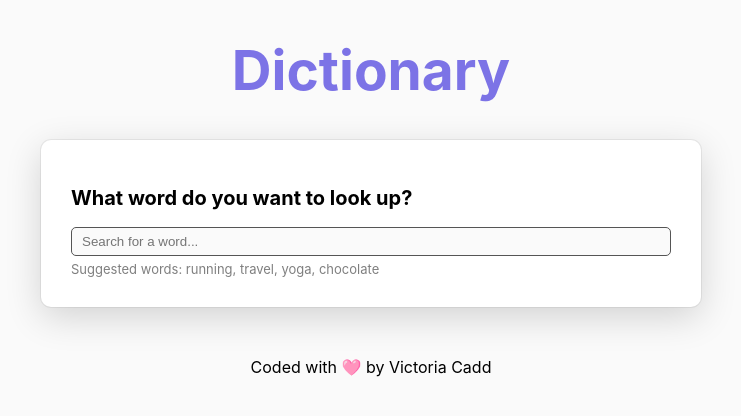
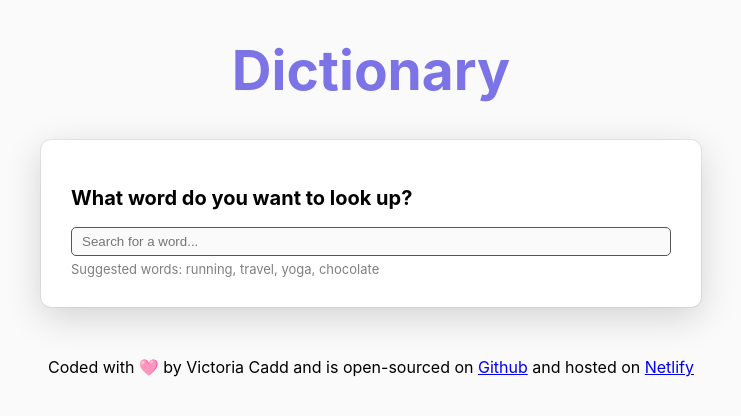
Before and after one commit to vjc1988/Dictionary-Application, a React (Create React App) app: page / in a window 1280 px wide. Shown: the top 416 px of the page, without its empty margins (269-1010 px from the left). Built offline with nearby package versions, Linux system fonts and the light colour scheme.

Commit message:
Added links to footer

```diff
--- a/src/App.css
+++ b/src/App.css
@@ -6,6 +6,6 @@ body {
   text-align: center;
 }
 
-section {
-  background-color: white;
+footer {
+  margin-bottom: 40px;
 }
--- a/src/App.js
+++ b/src/App.js
@@ -8,7 +8,14 @@ export default function App() {
         <header className="App-header">
           <Dictionary />
         </header>
-        <footer>Coded with 🩷 by Victoria Cadd</footer>
+        <footer>
+          Coded with 🩷 by Victoria Cadd and is open-sourced on {""}
+          <a href="https://github.com/vjc1988/Dictionary-Application">
+            Github
+          </a>{" "}
+          and hosted on{" "}
+          <a href="https://dictionary-app-vc.netlify.app/">Netlify</a>
+        </footer>
       </div>
     </div>
   );
--- a/src/Photos.js
+++ b/src/Photos.js
@@ -5,6 +5,7 @@ export default function Photos(props) {
   if (props.photos) {
     return (
       <section className="Photos">
+        <div className="container">
           <div className="row">
             {props.photos.map(function (photo, index) {
               return (
@@ -20,6 +21,7 @@ export default function Photos(props) {
               );
             })}
           </div>
+        </div>
       </section>
     );
   } else {
```
Lines whose indentation alone changed are shown as unchanged.
